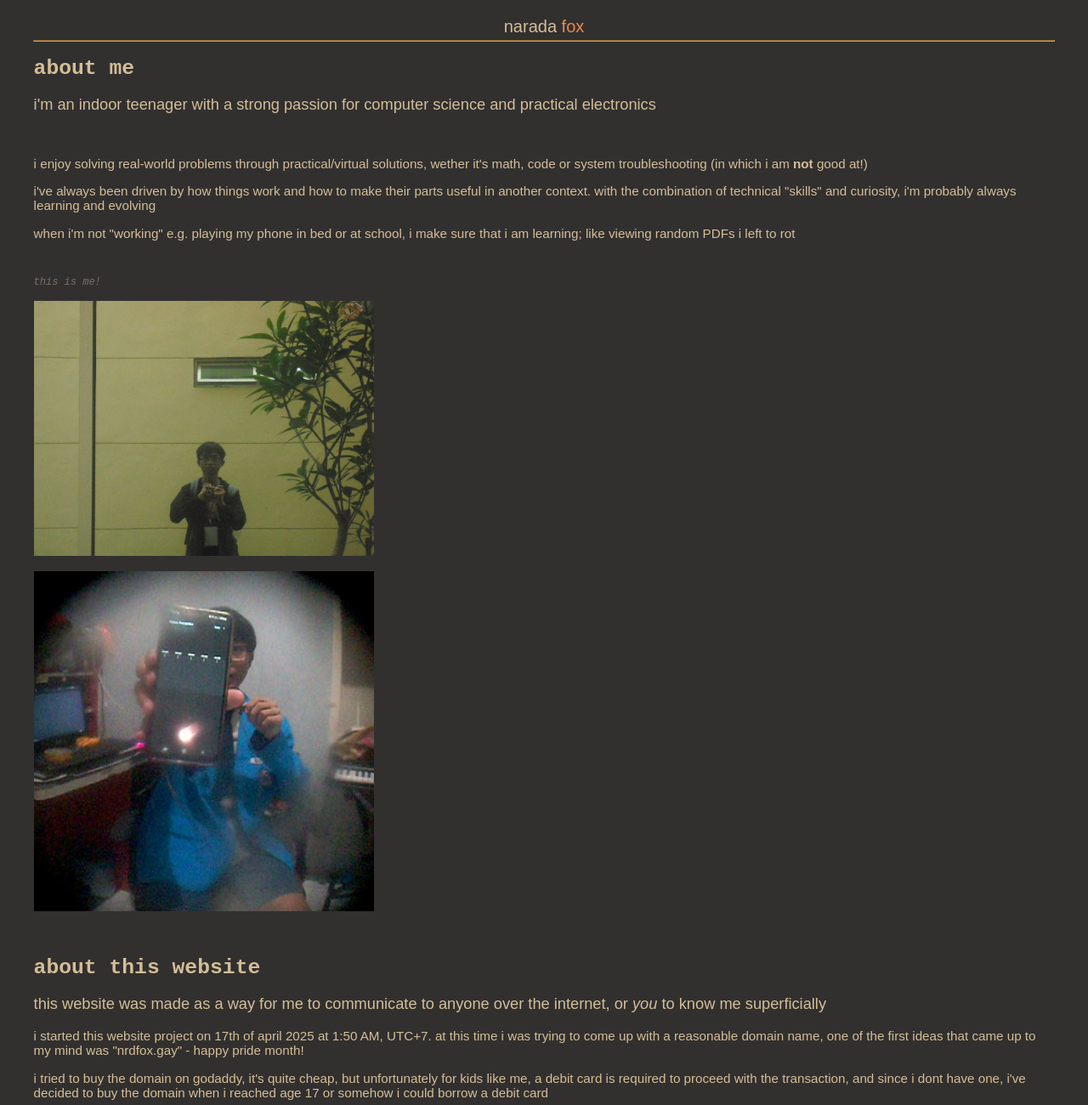
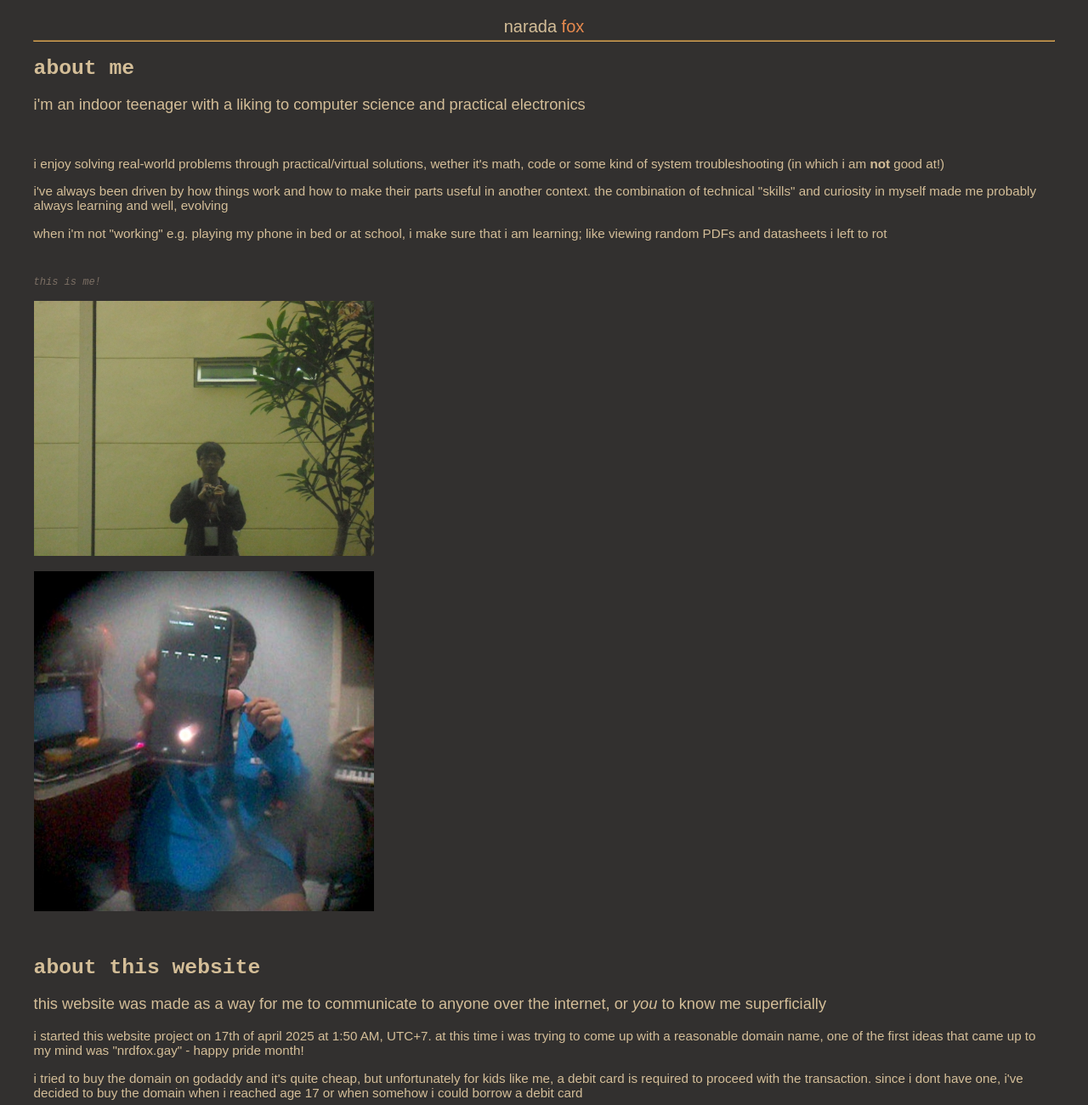
Before and after one commit to nfoxers/nrdsite, a website: page pages/about.html in a window 1280 px wide. Shown: the top 1300 px of the page at 85% size. Drawn offline with Linux system fonts and the light colour scheme; no server answers.

Commit message:
update again

```diff
--- a/pages/about.html
+++ b/pages/about.html
@@ -14,11 +14,11 @@
   <hr class="sbelow">
   <div class="content" style="font-size: 95%;">
     <h1 class="mspace">about me</h1>
-    <p style="font-size: 120%;">i'm an indoor teenager with a strong passion for computer science and practical electronics</p>
+    <p style="font-size: 120%;">i'm an indoor teenager with a liking to computer science and practical electronics</p>
     <br>
-    <p>i enjoy solving real-world problems through practical/virtual solutions, wether it's math, code or system troubleshooting (in which i am <strong>not</strong> good at!)</p>
-    <p>i've always been driven by how things work and how to make their parts useful in another context. with the combination of technical "skills" and curiosity, i'm probably always learning and evolving</p>
-    <p>when i'm not "working" e.g. playing my phone in bed or at school, i make sure that i am learning; like viewing random PDFs i left to rot</p>
+    <p>i enjoy solving real-world problems through practical/virtual solutions, wether it's math, code or some kind of system troubleshooting (in which i am <strong>not</strong> good at!)</p>
+    <p>i've always been driven by how things work and how to make their parts useful in another context. the combination of technical "skills" and curiosity in myself made me probably always learning and well, evolving</p>
+    <p>when i'm not "working" e.g. playing my phone in bed or at school, i make sure that i am learning; like viewing random PDFs and datasheets i left to rot</p>
     <br>
     <p class="hint mspace">this is me!</p>
     <p><img src="/img/me.JPG" style="width: 100%; height: auto; max-width: 400px;"></p>
@@ -28,7 +28,7 @@
     <h1 class="mspace">about this website</h1>
     <p style="font-size: 120%;">this website was made as a way for me to communicate to anyone over the internet, or <i>you</i> to know me superficially</p>
     <p>i started this website project on 17th of april 2025 at 1:50 AM, UTC+7. at this time i was trying to come up with a reasonable domain name, one of the first ideas that came up to my mind was "nrdfox.gay" - happy pride month!</p>
-    <p>i tried to buy the domain on godaddy, it's quite cheap, but unfortunately for kids like me, a debit card is required to proceed with the transaction, and since i dont have one, i've decided to buy the domain when i reached age 17 or somehow i could borrow a debit card</p>
+    <p>i tried to buy the domain on godaddy and it's quite cheap, but unfortunately for kids like me, a debit card is required to proceed with the transaction. since i dont have one, i've decided to buy the domain when i reached age 17 or when somehow i could borrow a debit card</p>
     <p>i will not update this site daily, i got other works to do, even if they serve zero purpose</p>
     <p>quite to say, i'd rate this site a 5/10, not the best websites in the world and cant even let you know about me very much</p>
     <br>
--- a/styles/style.css
+++ b/styles/style.css
@@ -78,6 +78,10 @@ a:visited {
   color: #d3869b;
 }
 
+p {
+  font-family: 'Source Sans Pro',sans-serif;
+}
+
 footer p{
   font-family: monospace;
   text-align: center;
```
Also changed, not shown: index.html (+2 -2 lines), README.md.
